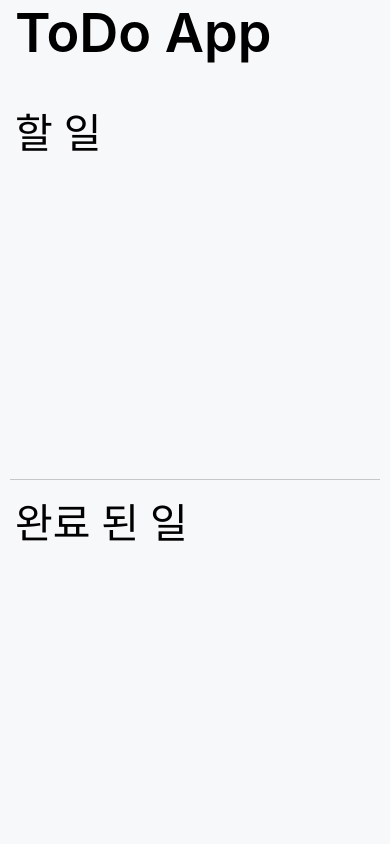
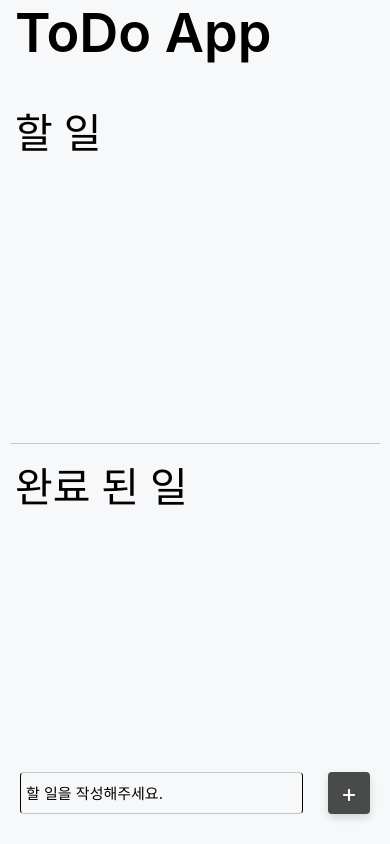
Before and after one commit to doxmt/TodoApp, a React Native app: screen / in a window 390 px wide. Built offline with nearby package versions, Linux system fonts and the light colour scheme.

Commit message:
InputForm 추가

```diff
--- a/components/InputForm.js
+++ b/components/InputForm.js
@@ -0,0 +1,63 @@
+import { KeyboardAvoidingView, Platform, Pressable, StyleSheet, Text, TextInput, View } from 'react-native'
+import React from 'react'
+
+const InputForm = () => {
+  return (
+    <KeyboardAvoidingView
+        behavior={Platform.OS === 'ios' ? 'padding' : 'height'}
+        style={styles.addFormContainer}>
+          <TextInput
+          style={styles.inputField}
+          placeholder='할 일을 작성해주세요.'
+          />
+          <Pressable style={styles.addButton}>
+            <Text style={styles.addButtonText }>+</Text>
+          </Pressable>
+    </KeyboardAvoidingView>
+  )
+}
+
+export default InputForm
+
+const styles = StyleSheet.create({
+  addFormContainer: {
+    flexDirection: 'row',
+    marginTop: 'auto',
+    marginBottom: 30,
+    paddingHorizontal: 20,
+    backgroundColor: '#f7f8fa'
+  },
+  inputField: {
+    flex: 1,
+    height: 42,
+    padding: 5,
+    marginRight: 25,
+    borderRadius: 4,
+    borderBlockColor: 'rgba(0,0,0,0.2)',
+    borderWidth: 1,
+    color: '#000000',
+    fontSize: 15,
+    textAlignVertical: 'center'
+  },
+  addButton: {
+    justifyContent: 'center',
+    alignItems: 'center',
+    width: 42,
+    height: 42,
+    borderRadius: 4,
+    backgroundColor: 'rgba(0,0,0,0.7)',
+    shadowColor: '#000000',
+    shadowOpacity: 0.14,
+    shadowRadius: 8,
+    shadowOffset: {
+      width:0,
+      height: 4
+    }
+
+  },
+  addButtonText: {
+    color: 'white',
+    fontSize: 25,
+
+  }
+})
--- a/screens/MainScreen.js
+++ b/screens/MainScreen.js
@@ -1,6 +1,7 @@
   import { Platform, SafeAreaView, StyleSheet, Text, View } from 'react-native'
   import React from 'react'
   import { StatusBar } from 'expo-status-bar'
+import InputForm from '../components/InputForm'
 
   const MainScreen = () => {
     return (
@@ -15,6 +16,7 @@
         <View style={styles.listView}>
           <Text style={styles.listTitle}>완료 된 일</Text>
         </View>
+        <InputForm />
       </SafeAreaView>
     )
   }
```
Also changed, not shown: 1 other file (tests, documents, lock files or other folders).
